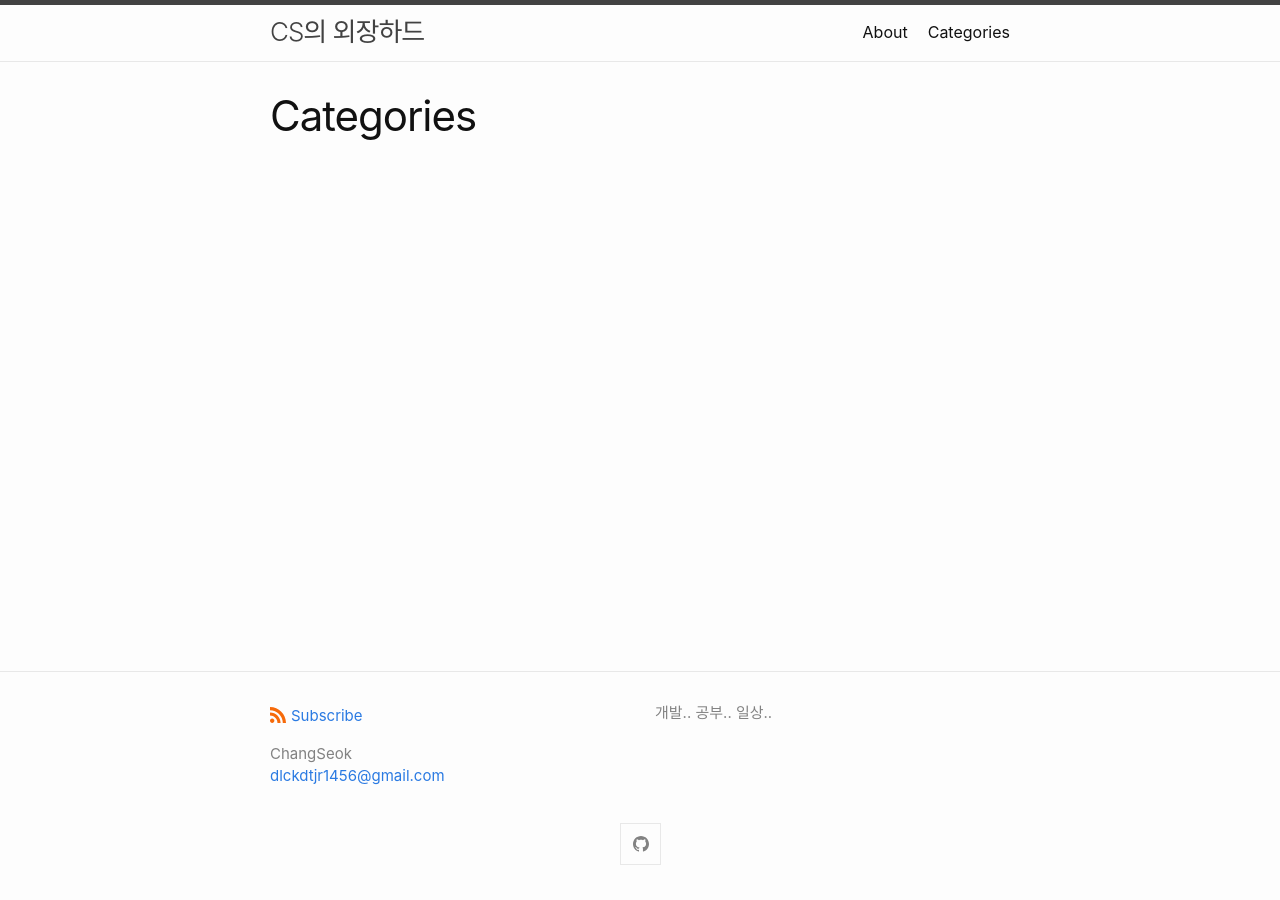
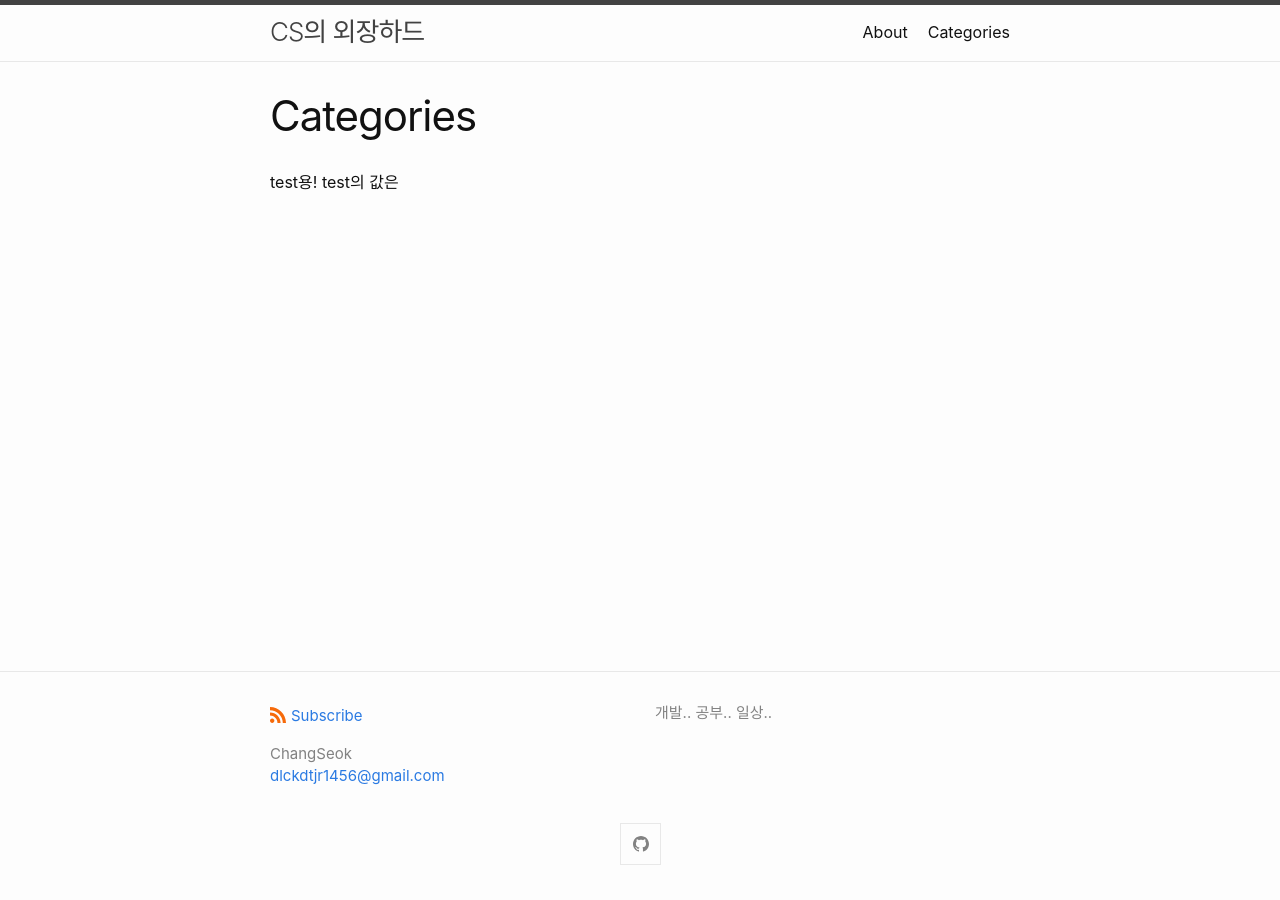
Before and after one commit to ChangSeok-Lee/ChangSeok-Lee.github.io, a Jekyll site: the page built from Category.md, in a window 1280 px wide. Built offline with Jekyll 4.4.1, drawn with Linux system fonts in a browser that asks for light colours.

Commit message:
Update Category.md

```diff
--- a/Category.md
+++ b/Category.md
@@ -3,3 +3,6 @@ layout: page
 title: Categories
 permalink: /Category/
 ---
+{{% assign test=100 %}}
+
+test용! test의 값은 {{test}}
```
